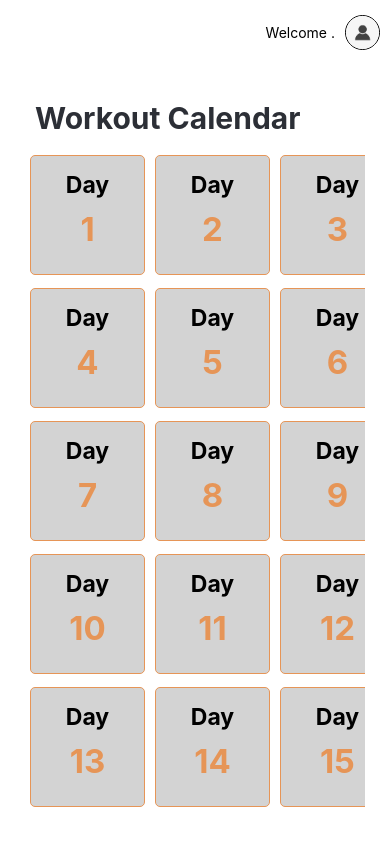
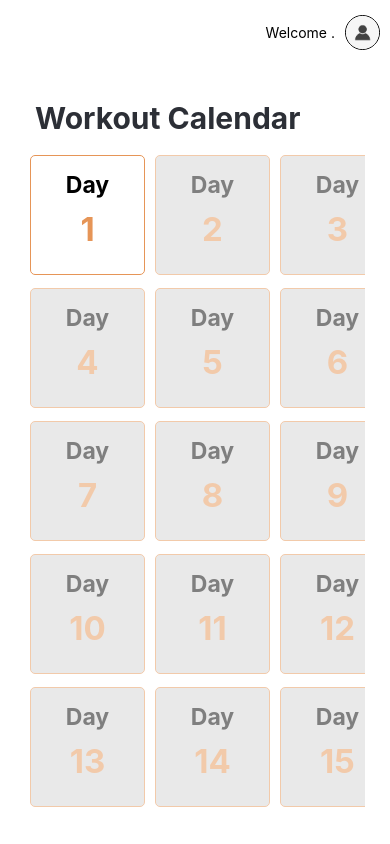
Before and after one commit to k1902953/Fit4Ever, a React Native app: screen / in a window 390 px wide. Built offline with nearby package versions, Linux system fonts and the light colour scheme.

Commit message:
Updated Main Page v2.0
main page now has disabled buttons. buttons unlock when user completes a day

```diff
--- a/src/components/MealInfo.js
+++ b/src/components/MealInfo.js
@@ -4,10 +4,9 @@ import AsyncStorage from '@react-native-async-storage/async-storage';
 import Daylist from '../components/DayList';
 import WorkoutInfo from "../helpers/WorkoutInfo";
 
-const STORAGE_KEY = "0000001";
+const STORAGE_KEY = "0000011";
 let data =[];
 const MealInfo = React.createContext();
-// const [complete, setComplete] = useState('');
 
 const reducer = (state, action) => {
     switch (action.type){
@@ -41,8 +40,6 @@ const reducer = (state, action) => {
                     return e;
                 }
             });
-        // case ActionTypes.delete:
-        //     return state.filter((e) => e.id !== action.payload.id);
         case ActionTypes.save:
             try {
                 AsyncStorage.setItem(STORAGE_KEY, JSON.stringify(state));
@@ -98,7 +95,6 @@ export const ItemProvider2 = ({children}) => {
                 for (let index = 0; index < 30; index++) {
                     data.push({
                         id: Math.floor(Math.random()*99999),
-                        complete: false,
                         workoutDay: index +1,
                         workout1: value[Math.floor((Math.random() * 6) + 1)],
                         workout2: value[Math.floor((Math.random() * 6) + 1)],
--- a/src/screens/Main.js
+++ b/src/screens/Main.js
@@ -2,12 +2,14 @@ import React, {useEffect, useState, useContext} from "react";
 import {View, Text, StyleSheet, Button, Pressable, ScrollView, Image, FlatList} from 'react-native';
 import { primary, black, secondary, darkLight } from '../components/styles';
 import { auth } from "../Firebase/firebase";
-
 import MealInfo from "../components/MealInfo";
 
+var prev = false;
+var stop = false;
+
 const Main =({navigation}) => {
-    const [complete, setComplete] = useState('');
     const {state} = useContext(MealInfo);
+    var i = true;
 
     useEffect(() => {
         navigation.setOptions({
@@ -28,8 +30,56 @@ const Main =({navigation}) => {
                 keyExtractor={(e) => e.id.toString()}
                 numColumns={3}
                 renderItem={({item}) => {
+                    if (stop===false){
+                        prev = i
+                        stop = false
+                    }
+                    i = item.finished1&&item.finished2&&item.finished3;
+                    if (prev === true && i === false){
+                        if(stop === true){
+                            stop = false;
+                            return (
+                                <Pressable style={styles.list} key={item.workoutDay} disabled={item.workoutDay !== 1 && !i} onPress={() => {
+                                    navigation.navigate('Workout', {
+                                        id: item.id,
+                                        workoutDay: item.workoutDay,
+                                        workout1: item.workout1,
+                                        workout2: item.workout2,
+                                        workout3: item.workout3,
+                                        foodName: item.foodName,
+                                        calories: item.calories,
+                                        energy: item.energy,
+                                        fat: item.fat,
+                                        carbs: item.carbs,
+                                        protein: item.protein,
+                                        fiber: item.fiber,
+                                        foodImage: item.foodImage
+                                    })
+                                }}>
+                                    <View style={{
+                                        backgroundColor: (item.workoutDay === 1 || i) ? 'white' : 'lightgrey',
+                                        opacity: (item.workoutDay === 1 || i) ? 1 : .5,
+                                        borderWidth: 1,
+                                        borderColor: '#e69557',
+                                        borderRadius: 5,
+                                        padding: 5,
+                                        marginVertical: 4,
+                                        width: 115,
+                                        height: 120,
+                                        }}>
+                                        <View style={styles.center}>
+                                            <Text style={styles.nameText}>Day</Text>
+                                            <Text style={styles.dateText}>{item.workoutDay}</Text>
+                                        </View>
+                                    </View>
+                                </Pressable>
+                            )
+                        }
+                        stop = true;
+                        i = true;
+                    }
                     return (
-                        <Pressable style={styles.list} key={item.workoutDay} onPress={() => {
+                        <Pressable style={styles.list} key={item.workoutDay} disabled={item.workoutDay !== 1 && !i} onPress={() => {
                             navigation.navigate('Workout', {
                                 id: item.id,
                                 workoutDay: item.workoutDay,
@@ -47,7 +97,8 @@ const Main =({navigation}) => {
                             })
                         }}>
                             <View style={{
-                                backgroundColor: item.complete ? 'white' : 'lightgrey',
+                                backgroundColor: (item.workoutDay === 1 || i) ? 'white' : 'lightgrey',
+                                opacity: (item.workoutDay === 1 || i) ? 1 : .5,
                                 borderWidth: 1,
                                 borderColor: '#e69557',
                                 borderRadius: 5,
@@ -63,8 +114,7 @@ const Main =({navigation}) => {
                                 </View>
                             </View>
                         </Pressable>
-
-                    );
+                    )
                 }}
             />
         </View>
@@ -79,7 +129,6 @@ const styles = StyleSheet.create({
         padding: 10
     },
     list: {
-        // flexDirection:'row',
         margin: 5,
         marginBottom: 0
     },
@@ -104,13 +153,12 @@ const styles = StyleSheet.create({
         padding : 25,
         width: '100%',
         alignContent: 'center',
-        // color: primary,
         backgroundColor: 'white'
     },
     header: {
         flexDirection: 'row',
         justifyContent: 'space-evenly',
-        alignItems: 'center',
+        alignItems: 'center'
     },
     icon: {
         width: 35,
@@ -118,11 +166,10 @@ const styles = StyleSheet.create({
         borderRadius: 50,
         borderWidth: 1,
         borderColor: secondary,
-        margin: 10,
-
+        margin: 10
     },
     scrollView:{
-        marginTop: 70,
+        marginTop: 70
     }
 });
 export default Main;
--- a/src/screens/Workout.js
+++ b/src/screens/Workout.js
@@ -158,7 +158,7 @@ const Workout = ({route, navigation}) => {
                 </View>
 
                 <View style={styles.itemContainer}>
-                    {/* <Image style = {styles.img} source ={{uri:foodImage}}/> */}
+                    <Image style = {styles.img} source ={{uri:foodImage}}/>
                     <View style = {styles.box3}>
                         <Text style = {styles.bodyTitle}>{foodName}</Text>
                         <Text style = {styles.bodyText}>{foodInfo}</Text>
```
